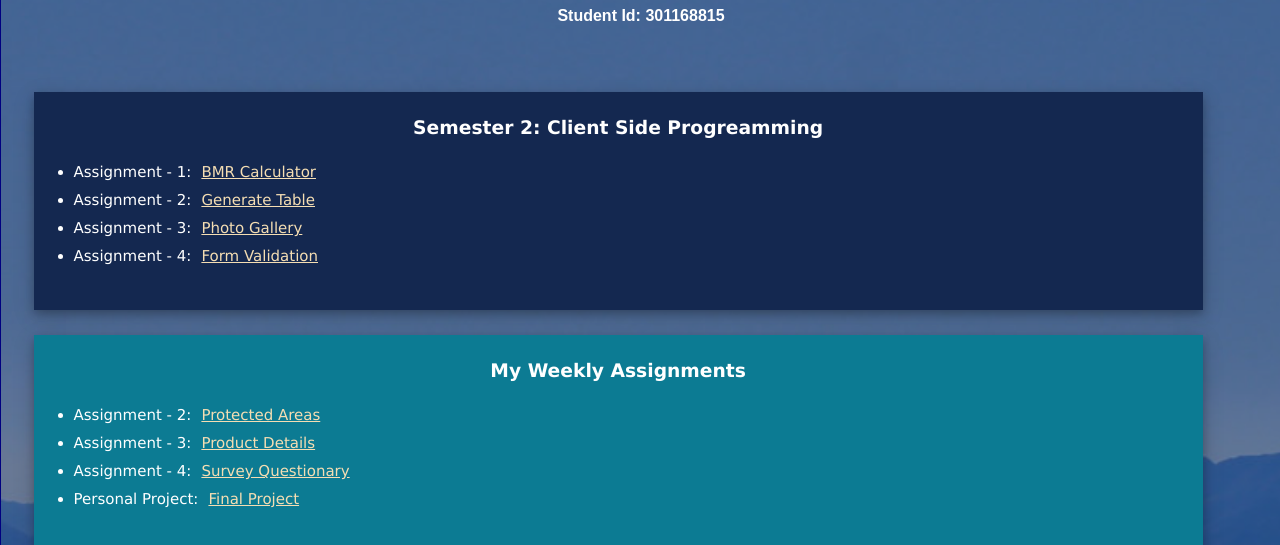
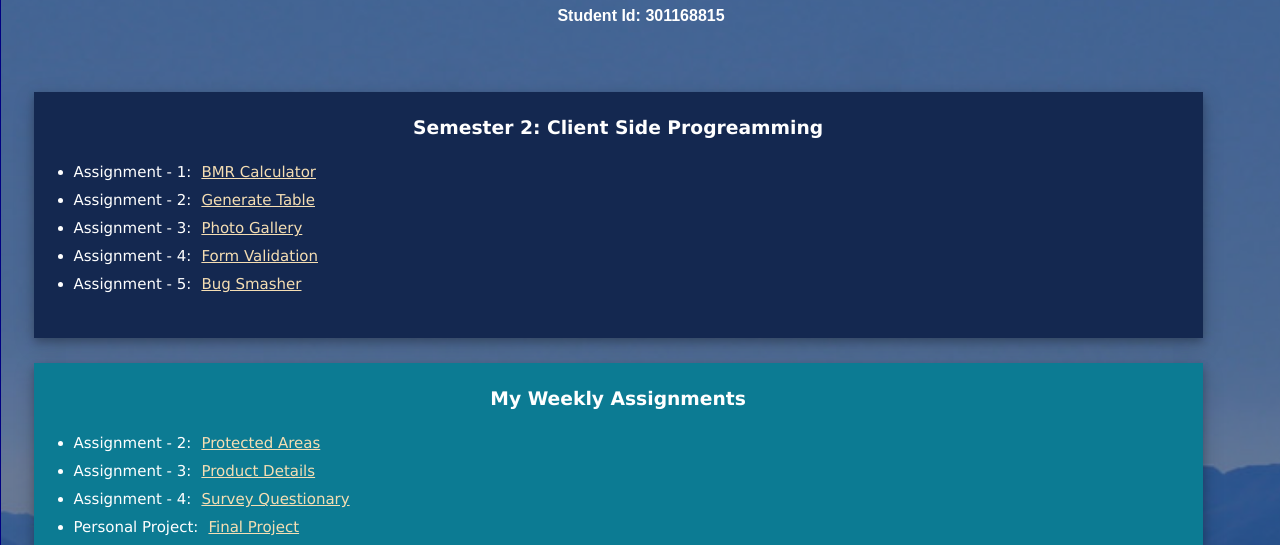
Before and after one commit to ferdowsirumi/college-profile, a plain HTML site: page index.html in a window 1280 px wide. Shown: the part 255-800 px from the top of the page. Drawn offline with Linux system fonts and the light colour scheme.

```diff
--- a/index.html
+++ b/index.html
@@ -49,6 +49,9 @@
                             </li>
                             <li style="margin-top: 10px">
                                 Assignment - 4:<span style="color:white;"><a href="formValidation/assignment4.html" target="_blank">Form Validation</a></span>
+                            </li>
+                            <li style="margin-top: 10px">
+                                Assignment - 5:<span style="color:white;"><a href="bug-smasher/assignment5.html" target="_blank">Bug Smasher</a></span>
                             </li>
                         </ul>
                     </div>
```
